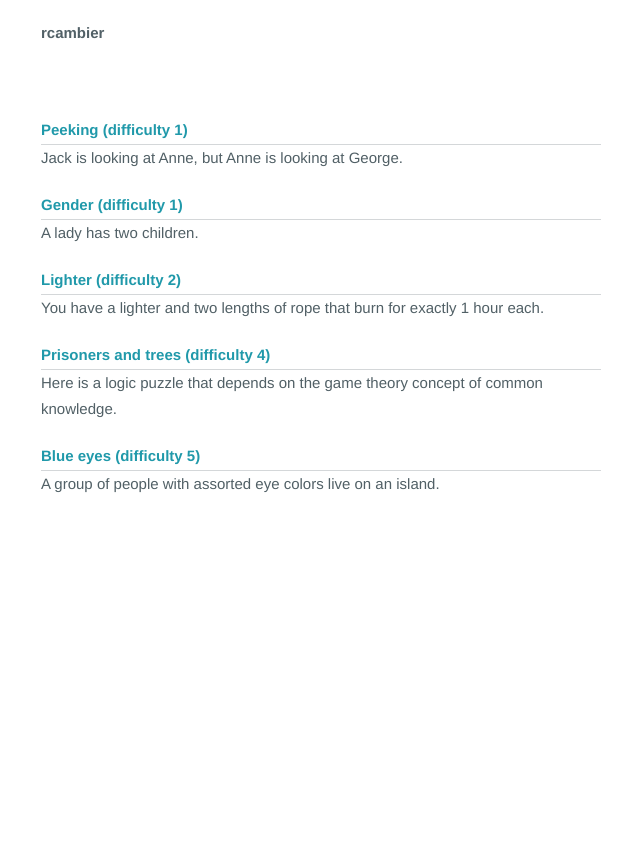
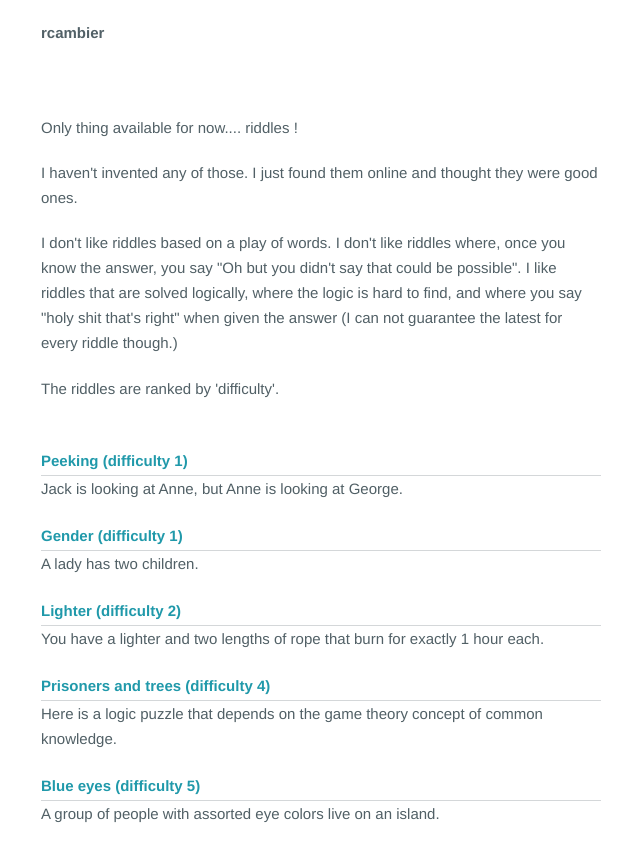
Before and after one commit to RCambier/rcambier.github.io, a Jekyll site: the page built from index.html, in a window 1280 px wide. Shown: the top 862 px of the page, without its empty margins (319-959 px from the left). Built offline with Jekyll 4.4.1, drawn with Linux system fonts in a browser that asks for light colours.

Commit message:
Fix display none to hidden

```diff
--- a/index.html
+++ b/index.html
@@ -2,6 +2,16 @@
 layout: default
 section: blog
 ---
+
+
+<div class='listing col6 pad4h margin3'>
+<p>Only thing available for now.... riddles !</p>
+<p>I haven't invented any of those. I just found them online and thought they were good ones. </p>
+<p>I don't like riddles based on a play of words. I don't like riddles where, once you know the answer, you say "Oh but you didn't say that could be possible". I like riddles that are solved logically, where the logic is hard to find, and where you say "holy shit that's right" when given the answer (I can not guarantee the latest for every riddle though.) </p>
+
+<p>The riddles are ranked by 'difficulty'.</p>
+<br>
+</div>
 
 <div class='listing col6 pad4h margin3'>
   {% assign posts = site.categories.blog | sort:'difficulty' %}
--- a/site.css
+++ b/site.css
@@ -495,7 +495,7 @@
   }
 
 
-.answer {display: none}
+.answer {visibility: hidden}
 .answer-title {margin-top: 40px}
-.answer-title:hover ~ .answer {display: inline-block}
-.answer-title:active ~ .answer {display: inline-block}
+.answer-title:hover ~ .answer {visibility: visible}
+.answer-title:active ~ .answer {visibility: visible}
```
